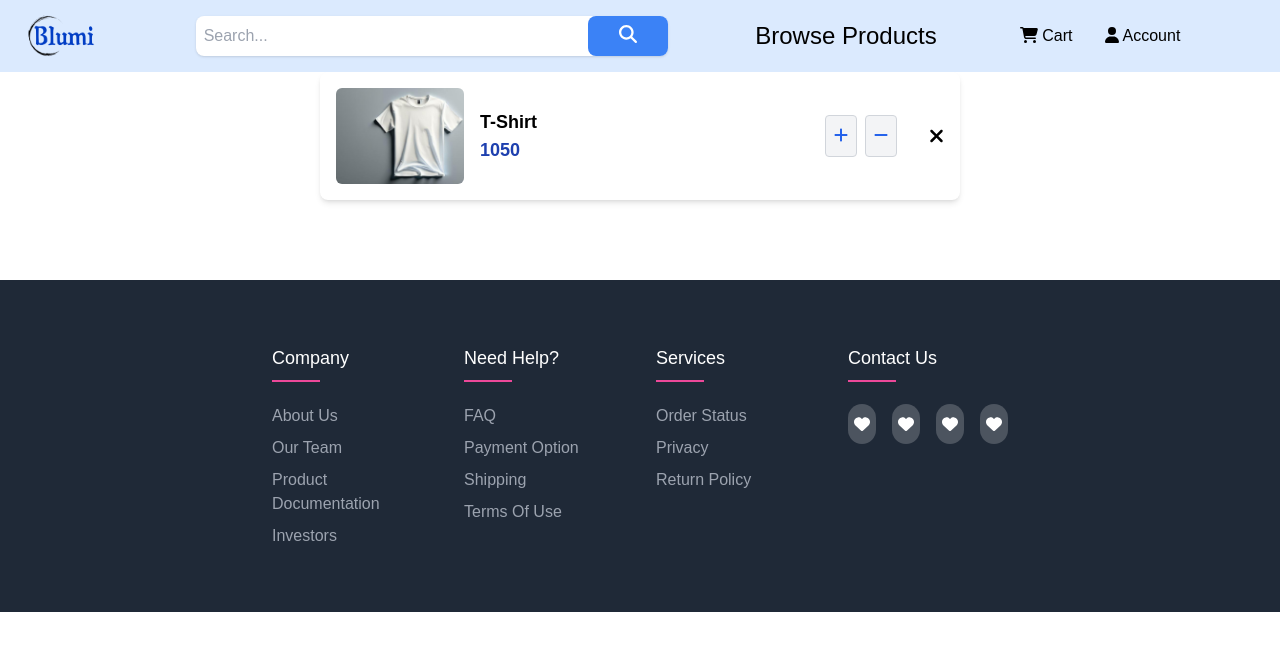
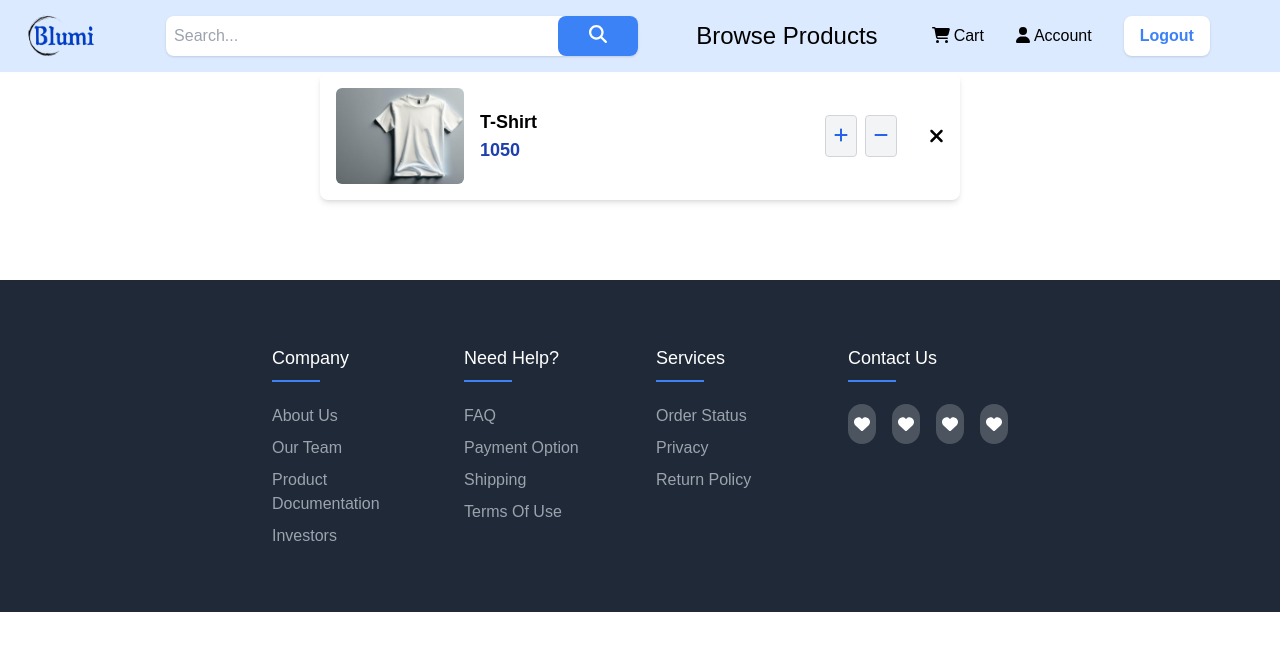
Before and after one commit to KrishnaSharma10/Blumi-thriftstore-ecommerce-frontned, a React (Create React App) app: page /cart in a window 1280 px wide. Shown: the top 650 px of the page. Built offline with nearby package versions, Linux system fonts and the light colour scheme; a web font is replaced by a local one.

Commit message:
added auth0

```diff
--- a/package.json
+++ b/package.json
@@ -3,7 +3,9 @@
   "version": "0.1.0",
   "private": true,
   "dependencies": {
+    "@auth0/auth0-react": "^2.2.4",
     "@fortawesome/fontawesome-svg-core": "^6.6.0",
+    "@fortawesome/free-brands-svg-icons": "^6.6.0",
     "@fortawesome/free-solid-svg-icons": "^6.6.0",
     "@fortawesome/react-fontawesome": "^0.2.2",
     "@testing-library/jest-dom": "^5.17.0",
--- a/src/components/Footer/Footer.jsx
+++ b/src/components/Footer/Footer.jsx
@@ -9,7 +9,7 @@ const Footer = () => {
             <div className="container mx-auto">
                 <div className="flex flex-wrap">
                     <div className="w-full md:w-1/4 px-4 mb-8 md:mb-0">
-                        <h4 className="text-lg font-medium text-white capitalize mb-8 relative before:content-[''] before:absolute before:left-0 before:bottom-[-10px] before:w-12 before:h-0.5 before:bg-pink-500">Company</h4>
+                        <h4 className="text-lg font-medium text-white capitalize mb-8 relative before:content-[''] before:absolute before:left-0 before:bottom-[-10px] before:w-12 before:h-0.5 before:bg-blue-500">Company</h4>
                         <ul className="list-none">
                             <li className="mb-2"><NavLink to='/AboutUs' className="text-base font-light text-gray-400 capitalize hover:text-white hover:pl-2 transition-all duration-300">About us</NavLink></li>
                             <li className="mb-2"><NavLink to='' className="text-base font-light text-gray-400 capitalize hover:text-white hover:pl-2 transition-all duration-300">Our team</NavLink></li>
@@ -18,7 +18,7 @@ const Footer = () => {
                         </ul>
                     </div>
                     <div className="w-full md:w-1/4 px-4 mb-8 md:mb-0">
-                        <h4 className="text-lg font-medium text-white capitalize mb-8 relative before:content-[''] before:absolute before:left-0 before:bottom-[-10px] before:w-12 before:h-0.5 before:bg-pink-500">Need Help?</h4>
+                        <h4 className="text-lg font-medium text-white capitalize mb-8 relative before:content-[''] before:absolute before:left-0 before:bottom-[-10px] before:w-12 before:h-0.5 before:bg-blue-500">Need Help?</h4>
                         <ul className="list-none">
                             <li className="mb-2"><NavLink to='' className="text-base font-light text-gray-400 capitalize hover:text-white hover:pl-2 transition-all duration-300">FAQ</NavLink></li>
                             <li className="mb-2"><NavLink to='' className="text-base font-light text-gray-400 capitalize hover:text-white hover:pl-2 transition-all duration-300">Payment option</NavLink></li>
@@ -27,7 +27,7 @@ const Footer = () => {
                         </ul>
                     </div>
                     <div className="w-full md:w-1/4 px-4 mb-8 md:mb-0">
-                        <h4 className="text-lg font-medium text-white capitalize mb-8 relative before:content-[''] before:absolute before:left-0 before:bottom-[-10px] before:w-12 before:h-0.5 before:bg-pink-500">Services</h4>
+                        <h4 className="text-lg font-medium text-white capitalize mb-8 relative before:content-[''] before:absolute before:left-0 before:bottom-[-10px] before:w-12 before:h-0.5 before:bg-blue-500">Services</h4>
                         <ul className="list-none">
                             <li className="mb-2"><NavLink to='' className="text-base font-light text-gray-400 capitalize hover:text-white hover:pl-2 transition-all duration-300">Order Status</NavLink></li>
                             <li className="mb-2"><NavLink to='' className="text-base font-light text-gray-400 capitalize hover:text-white hover:pl-2 transition-all duration-300">Privacy </NavLink></li>
@@ -35,7 +35,7 @@ const Footer = () => {
                         </ul>
                     </div>
                     <div className="w-full md:w-1/4 px-4 mb-8 md:mb-0">
-                        <h4 className="text-lg font-medium text-white capitalize mb-8 relative before:content-[''] before:absolute before:left-0 before:bottom-[-10px] before:w-12 before:h-0.5 before:bg-pink-500">Contact us</h4>
+                        <h4 className="text-lg font-medium text-white capitalize mb-8 relative before:content-[''] before:absolute before:left-0 before:bottom-[-10px] before:w-12 before:h-0.5 before:bg-blue-500">Contact us</h4>
                         <div className="flex space-x-4">
                             <NavLink to='' className="h-10 w-10 bg-white bg-opacity-20 text-white rounded-full flex items-center justify-center hover:bg-white hover:text-gray-800 transition-all duration-500"><FontAwesomeIcon icon={faHeart} /></NavLink>
                             <NavLink to='' className="h-10 w-10 bg-white bg-opacity-20 text-white rounded-full flex items-center justify-center hover:bg-white hover:text-gray-800 transition-all duration-500"><FontAwesomeIcon icon={faHeart} /></NavLink>
--- a/src/components/Header/navbar.jsx
+++ b/src/components/Header/navbar.jsx
@@ -7,8 +7,9 @@ import logo from "../assets/logo.png";
 const NavLinks = () =>{
     return(
         <>
-        <NavLink to="/Cart" className="hover:text-blue-800 transition-colors duration-300"><FontAwesomeIcon icon={faShoppingCart} /><span className="ml-1">Cart</span></NavLink>
-        <NavLink to="#" className="hover:text-blue-800 transition-colors duration-300"><FontAwesomeIcon icon={faUser} /><span className="ml-1">Account</span></NavLink>
+        <NavLink to="/Cart" className="hover:text-blue-800 transition-colors duration-300 mt-2"><FontAwesomeIcon icon={faShoppingCart} /><span className="ml-1">Cart</span></NavLink>
+        <NavLink to="#" className="hover:text-blue-800 transition-colors duration-300 mt-2"><FontAwesomeIcon icon={faUser} /><span className="ml-1">Account</span></NavLink>
+        <LogoutButton/>
         </>
     )
 }
@@ -19,11 +20,21 @@ const RegisterButton = () => {
             to="/login"
             className="bg-white text-blue-500 font-semibold py-2 px-4 rounded-lg shadow hover:bg-blue-400 hover:text-white transition-colors duration-300 "
         >
-            Register/Login
+            Login
         </Link>
     );
 };
 
+const LogoutButton = () => {
+    return (
+        <Link
+            to=""
+            className="bg-white text-blue-500 font-semibold py-2 px-4 rounded-lg shadow hover:bg-blue-400 hover:text-white transition-colors duration-300 "
+        >
+            Logout
+        </Link>
+    );
+}
 
 function Navbar(){
     const [isMenuOpen, setIsMenuOpen] = useState(false);
--- a/src/components/login/register/UserRegister.js
+++ b/src/components/login/register/UserRegister.js
@@ -1,22 +1,10 @@
+import { useAuth0 } from "@auth0/auth0-react";
 import React from "react";
 
-const UserRegistrationForm = () => (
-    <form className="bg-white p-6 rounded shadow-md">
-        <h2 className="text-xl font-semibold mb-4">User Registration</h2>
-        <div className="mb-4">
-            <label className="block mb-2">Name</label>
-            <input type="text" className="w-full p-2 border rounded" />
-        </div>
-        <div className="mb-4">
-            <label className="block mb-2">Email</label>
-            <input type="email" className="w-full p-2 border rounded" />
-        </div>
-        <div className="mb-4">
-            <label className="block mb-2">Password</label>
-            <input type="password" className="w-full p-2 border rounded" />
-        </div>
-        <button type="submit" className="bg-blue-600 text-white py-2 px-4 rounded hover:bg-blue-700">Register</button>
-    </form>
-);
+const UserRegistrationForm = () => {
+    const { loginWithRedirect } = useAuth0();
+
+    return <button onClick={() => loginWithRedirect()}>Log In</button>;
+};
 
 export default UserRegistrationForm;
--- a/src/index.js
+++ b/src/index.js
@@ -3,12 +3,15 @@ import ReactDOM from 'react-dom/client';
 import './index.css';
 import App from './App';
 import reportWebVitals from './reportWebVitals';
+import { Auth0Provider } from '@auth0/auth0-react';
 
 const root = ReactDOM.createRoot(document.getElementById('root'));
 root.render(
-  <React.StrictMode>
-    <App />
-  </React.StrictMode>
+  <Auth0Provider domain='' clientId='' redirectUri={window.location.origin}>
+    <React.StrictMode>
+      <App />
+    </React.StrictMode>
+  </Auth0Provider>
 );
 
 // If you want to start measuring performance in your app, pass a function
```
Also changed, not shown: 1 other file (tests, documents, lock files or other folders).
